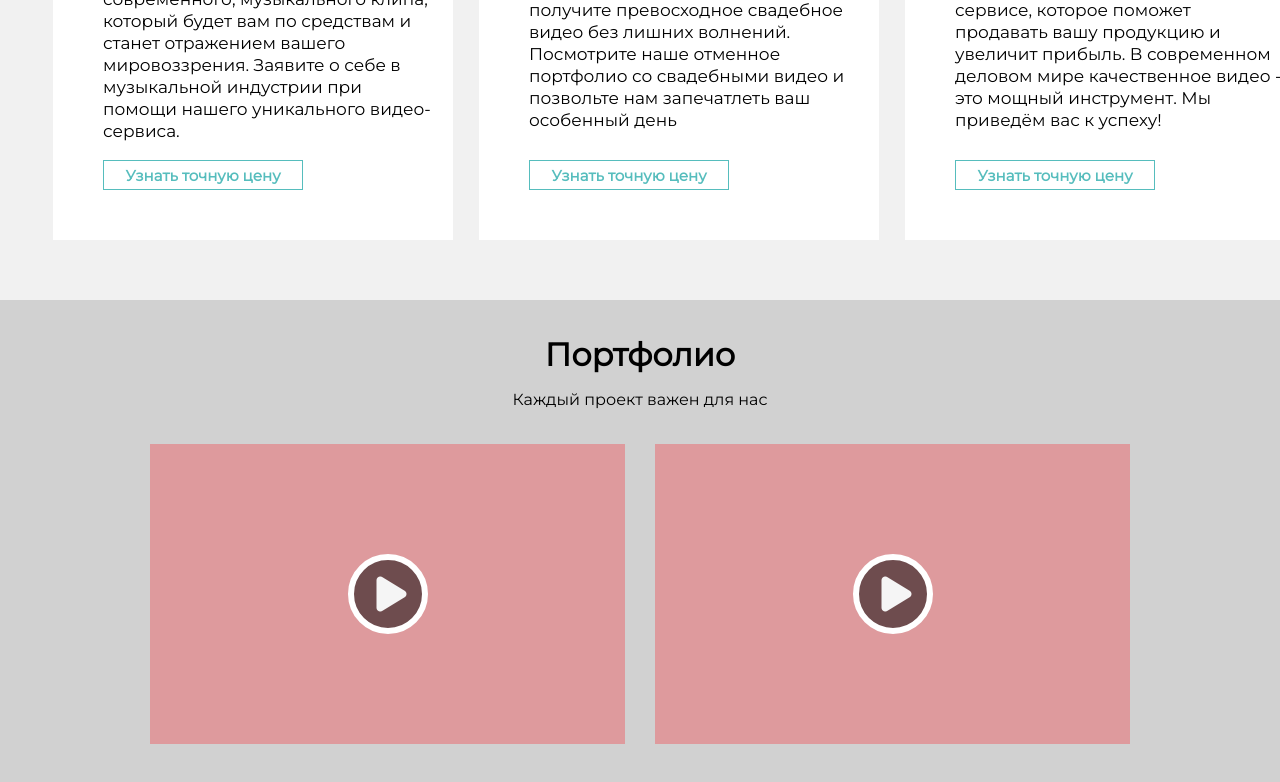
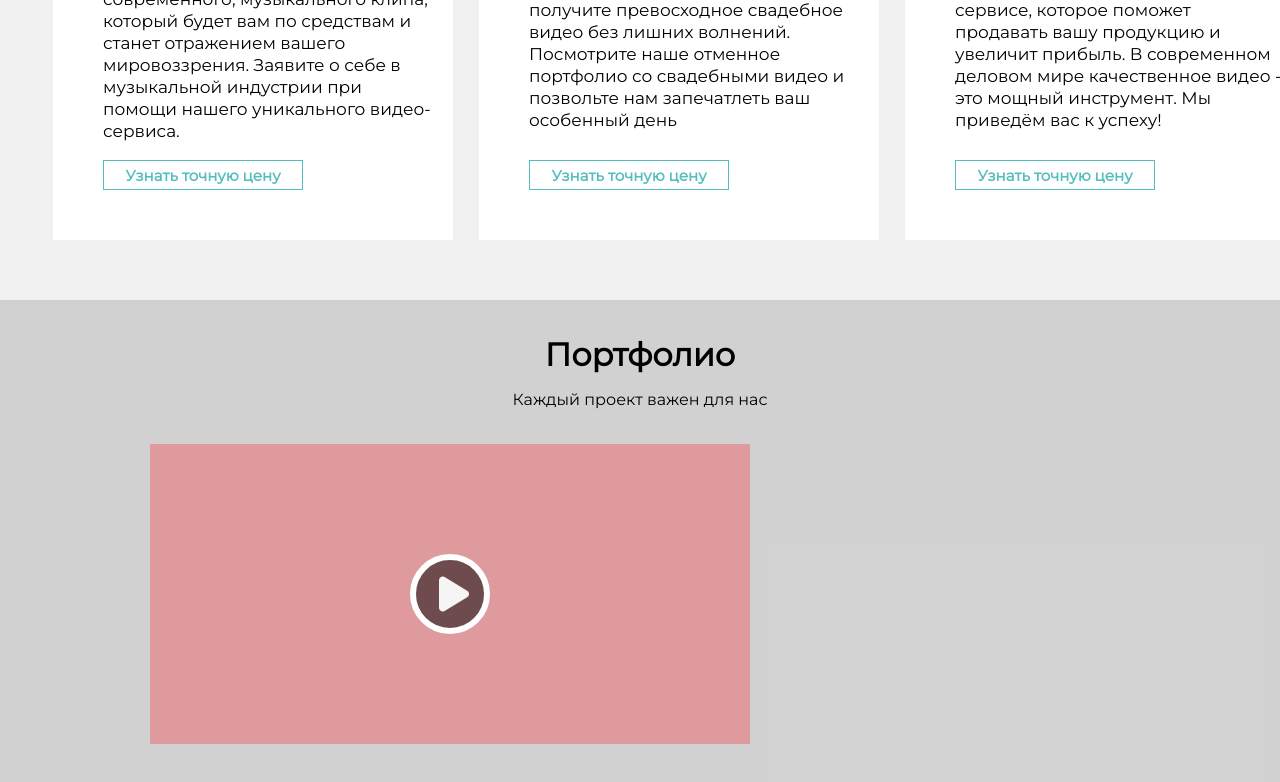
Before and after one commit to Dmitry-nm22/videoMakerApp, a React (Create React App) app: page / in a window 1280 px wide. Shown: the part 1998-2780 px from the top of the page. Built offline with nearby package versions, Linux system fonts and the light colour scheme.

Commit message:
refactored code

```diff
--- a/src/NavMenu/NavMenu.js
+++ b/src/NavMenu/NavMenu.js
@@ -1,8 +1,8 @@
 import React from 'react';
 import styles from './NavMenu.module.css';
 import logo from '../img/logo.png';
+import { Link } from "react-scroll";
 
-import { Link } from "react-scroll";
 
 
 function NavMenu() {
@@ -21,8 +21,8 @@ function NavMenu() {
                             to="portfolio"
                             spy={true}
                             smooth={true}
-                            offset={-70}
-                            duration= {500}
+                            offset={0}
+                            duration= {1000}
                         >
                             ПОРТФОЛИО
                         </Link>
@@ -32,8 +32,8 @@ function NavMenu() {
                             to="services"
                             spy={true}
                             smooth={true}
-                            offset={-70}
-                            duration= {500}
+                            offset={0}
+                            duration= {1000}
                         >
                             УСЛУГИ
                         </Link>
--- a/src/Portfolio/Portfolio.js
+++ b/src/Portfolio/Portfolio.js
@@ -15,7 +15,7 @@ function Portfolio() {
             <p>Каждый проект важен для нас</p>
             <div className={s.inner}>
                 <VideoPortfolio/>
-                <VideoPortfolio/>
+                {/*<VideoPortfolio/>*/}
             </div>
 
 
--- a/src/Portfolio/Video.js
+++ b/src/Portfolio/Video.js
@@ -3,22 +3,38 @@ import s from './Video.module.css';
 
 
 
+class VideoPortfolio extends React.Component {
 
+    state={
+        visibleVideo: false
+    }
 
+    changeVisibleVideo =() =>{
+        this.setState({
+            visibleVideo: !this.state.visibleVideo
+        })
+    }
 
+    changeForOnBlur =() =>{
+        this.setState({
+            visibleVideo: false
+        })
+    }
 
-function VideoPortfolio() {
-    return (
-        <div className={s.video}>
-            <a href={
-                <iframe width="560" height="315" src="https://www.youtube.com/embed/ytwnojqOwWg" frameBorder="0"
-                        allow="accelerometer; autoplay; encrypted-media; gyroscope; picture-in-picture"
-                        allowFullScreen>
-                </iframe>
-            } className={s.button}><i className="fa fa-play fa-2x"></i></a>
-            {/*<button className={s.button}></button>*/}
-        </div>
-    );
+    render(){
+        return (
+            <div className={s.wraper} >
+                <div href='#' onClick={this.changeVisibleVideo}  className={s.button}><i className="fa fa-play fa-2x"></i>
+                    {this.state.visibleVideo &&
+                    <div  onBlur={this.changeForOnBlur} className={s.video}>
+
+                    </div>}
+                </div>
+
+            </div>
+        );
+    }
+
 }
 
 export default VideoPortfolio;
--- a/src/Portfolio/Video.module.css
+++ b/src/Portfolio/Video.module.css
@@ -1,6 +1,4 @@
-
-
-.video{
+.wraper{
     height: 300px;
     width: 600px;
     background-color: rgba(247, 38, 48, 0.32);
@@ -9,11 +7,12 @@
     align-items: center;
     justify-content: center;
 }
-.video img{
-    width: 100%;
-    height: 100%;
+.video{
+    position: relative;
+    height: 500px;
+    width: 500px;
+    background-color: #f72630;
 }
-
 .button {
     box-sizing: border-box;
     display:block;
```
Also changed, not shown: 1 other file (tests, documents, lock files or other folders).
